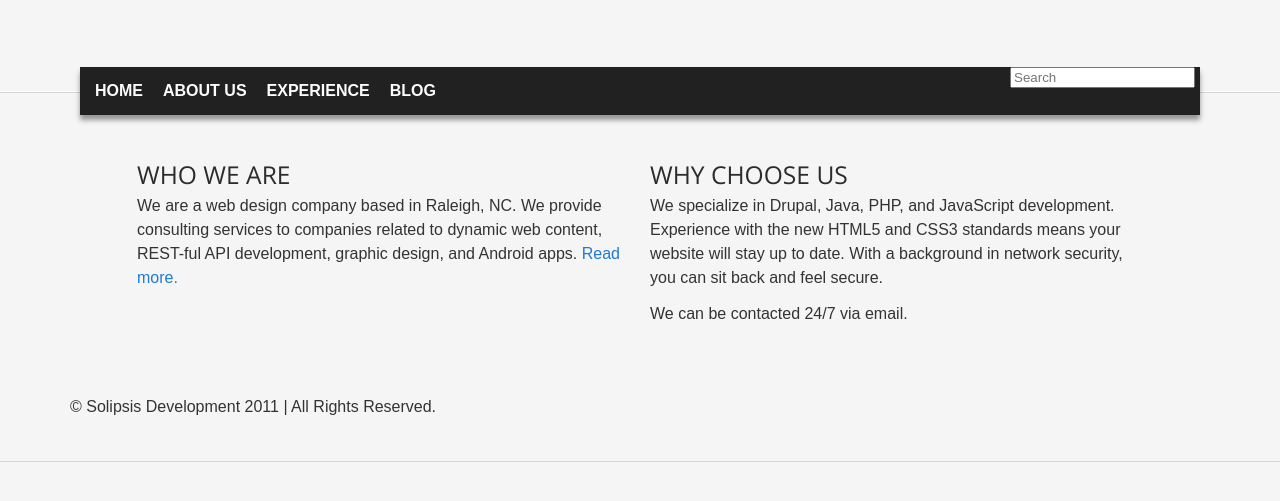
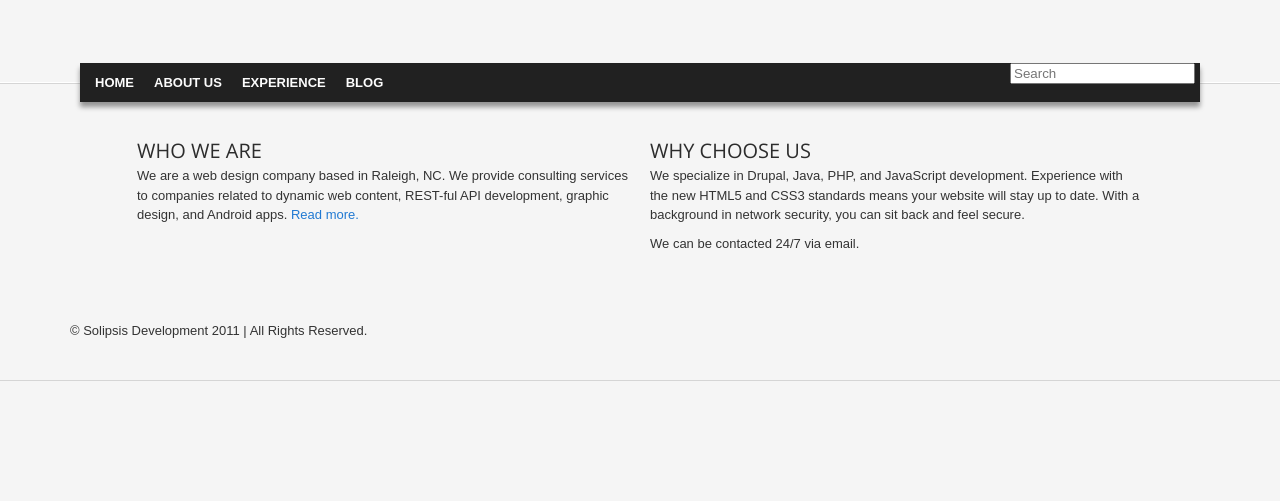
Before and after one commit to berkona/berkona.github.com, a Jekyll site: the page built from index.html, in a window 1280 px wide. Shown: the top 501 px of the page. Built offline with Jekyll 4.4.1, drawn with Linux system fonts in a browser that asks for light colours; Markdown is read by kramdown in place of the engine named in the settings.

Commit message:
better css

```diff
--- a/css/styles.base.css
+++ b/css/styles.base.css
@@ -1,10 +1,10 @@
 /* Base */
 html {
-  font-size: 1em;
+  font-size: 81.3%; /* 13px base font size */
 }
-
 body {
   line-height: 1.5;
+  font-size: 1em;
 }
 
 /* Micro reset */
```
